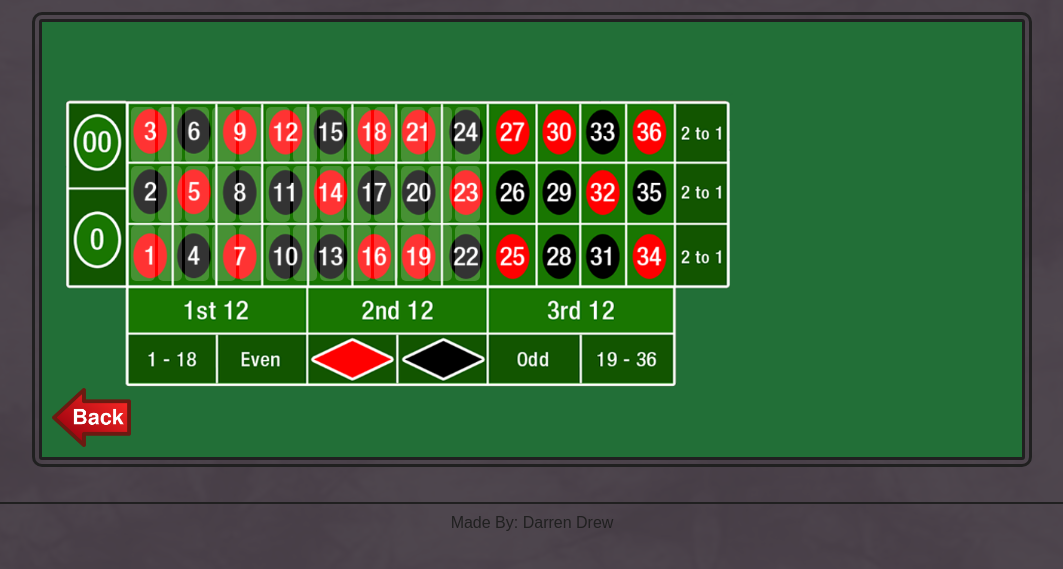
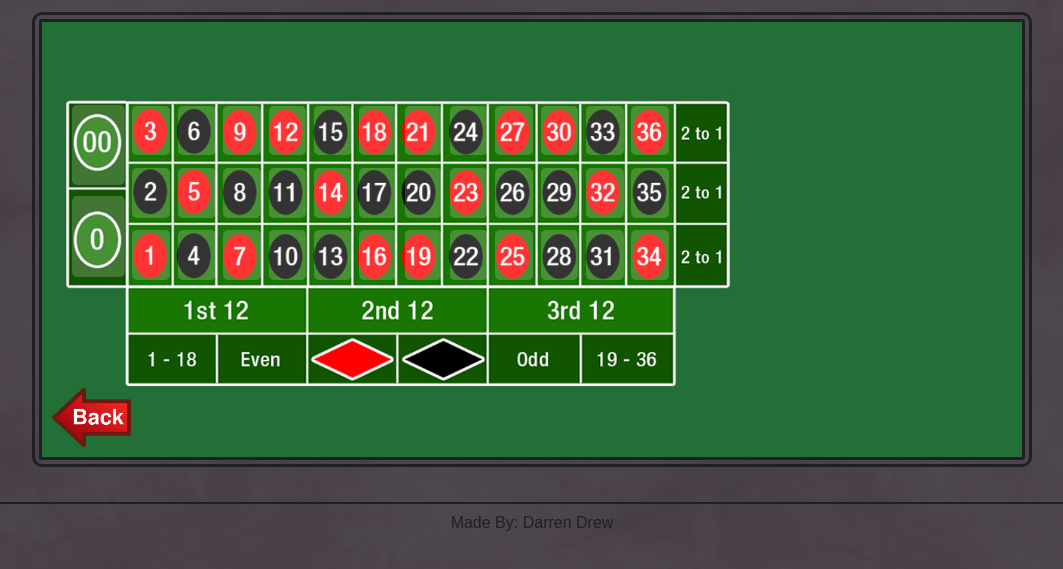
Before and after one commit to DarrenAWF/ConathonsCasino, a plain HTML site: page roulette.html in a window 1280 px wide. Shown: the part 63-632 px from the top of the page, without its empty margins (108-1171 px from the left). Drawn offline with Linux system fonts and the light colour scheme.

Commit message:
roulette

```diff
--- a/casino.js
+++ b/casino.js
@@ -64,3 +64,7 @@ function talk() {
     prevBubble = randBubble;
     prevSpeech = randSpeech;
 }
+
+function roulette(choice){
+    alert(choice);
+}
--- a/casinoStyleSheet.css
+++ b/casinoStyleSheet.css
@@ -3,7 +3,6 @@
 }
 
 body {
-    /*background-color: rgb(83, 74, 83);*/
     background-image: url("images/backgroundPattern.png");
 }
 
@@ -125,8 +124,8 @@ body {
     top: 33%;
     left: 22%;
     z-index: 1;
-    font-size: 20px;
-    width: 230px;
+    font-size: 130%;
+    width: 37%;
 }
 
 hr {
@@ -249,11 +248,31 @@ footer {
 }
 
 .rouletteButtonContainer {
-    top: 19.5%;
-    left: 9%;
+    top: 19.2%;
+    left: 9.2%;
     position: relative;
     display: grid;
-    grid-template-columns: repeat(13, calc(33.3% / 13 - 1px));
-    grid-gap: 3px;
+    grid-template-columns: repeat(12, calc(50% / 13));
+    grid-gap: 7% 0.787%;
     height: 40%;
 }
+
+.rouletteButtonContainerZeros {
+    top: 19%;
+    left: 3%;
+    position: absolute;
+    display: flex;
+    flex-direction: column;
+    justify-content: space-between;
+    align-items: center;
+    height: 42%;
+    width: 5.4%;
+}
+
+.zeros {
+    height: 100%;
+    width: 100%;
+    margin-bottom: 20%;
+}
+
+/*background-color: #125500;*/
--- a/roulette.html
+++ b/roulette.html
@@ -20,46 +20,48 @@
         <img class="map" src="images/rouletteTable.png">
         <a href="main.html"><img class="return" src="images/return.png"></a>
         <div class="rouletteButtonContainer">
-            <button class="rouletteButton"></button>
-            <button class="rouletteButton"></button>
-            <button class="rouletteButton"></button>
-            <button class="rouletteButton"></button>
-            <button class="rouletteButton"></button>
-            <button class="rouletteButton"></button>
-            <button class="rouletteButton"></button>
-            <button class="rouletteButton"></button>
-            <button class="rouletteButton"></button>
-            <button class="rouletteButton"></button>
-            <button class="rouletteButton"></button>
-            <button class="rouletteButton"></button>
-            <button class="rouletteButton"></button>
-            <button class="rouletteButton"></button>
-            <button class="rouletteButton"></button>
-            <button class="rouletteButton"></button>
-            <button class="rouletteButton"></button>
-            <button class="rouletteButton"></button>
-            <button class="rouletteButton"></button>
-            <button class="rouletteButton"></button>
-            <button class="rouletteButton"></button>
-            <button class="rouletteButton"></button>
-            <button class="rouletteButton"></button>
-            <button class="rouletteButton"></button>
-            <button class="rouletteButton"></button>
-            <button class="rouletteButton"></button>
-            <button class="rouletteButton"></button>
-            <button class="rouletteButton"></button>
-            <button class="rouletteButton"></button>
-            <button class="rouletteButton"></button>
-            <button class="rouletteButton"></button>
-            <button class="rouletteButton"></button>
-            <button class="rouletteButton"></button>
-            <button class="rouletteButton"></button>
-            <button class="rouletteButton"></button>
-            <button class="rouletteButton"></button>
-            <button class="rouletteButton"></button>
-            <button class="rouletteButton"></button>
-            <button class="rouletteButton"></button>
+            <button class="rouletteButton" onclick="roulette(3)"></button>
+            <button class="rouletteButton" onclick="roulette(6)"></button>
+            <button class="rouletteButton" onclick="roulette(9)"></button>
+            <button class="rouletteButton" onclick="roulette(12)"></button>
+            <button class="rouletteButton" onclick="roulette(15)"></button>
+            <button class="rouletteButton" onclick="roulette(18)"></button>
+            <button class="rouletteButton" onclick="roulette(21)"></button>
+            <button class="rouletteButton" onclick="roulette(24)"></button>
+            <button class="rouletteButton" onclick="roulette(27)"></button>
+            <button class="rouletteButton" onclick="roulette(30)"></button>
+            <button class="rouletteButton" onclick="roulette(33)"></button>
+            <button class="rouletteButton" onclick="roulette(36)"></button>
+            <button class="rouletteButton" onclick="roulette(2)"></button>
+            <button class="rouletteButton" onclick="roulette(5)"></button>
+            <button class="rouletteButton" onclick="roulette(8)"></button>
+            <button class="rouletteButton" onclick="roulette(11)"></button>
+            <button class="rouletteButton" onclick="roulette(14)"></button>
+            <button class="rouletteButton" onclick="roulette(17)"></button>
+            <button class="rouletteButton" onclick="roulette(20)"></button>
+            <button class="rouletteButton" onclick="roulette(23)"></button>
+            <button class="rouletteButton" onclick="roulette(26)"></button>
+            <button class="rouletteButton" onclick="roulette(29)"></button>
+            <button class="rouletteButton" onclick="roulette(32)"></button>
+            <button class="rouletteButton" onclick="roulette(35)"></button>
+            <button class="rouletteButton" onclick="roulette(1)"></button>
+            <button class="rouletteButton" onclick="roulette(4)"></button>
+            <button class="rouletteButton" onclick="roulette(7)"></button>
+            <button class="rouletteButton" onclick="roulette(10)"></button>
+            <button class="rouletteButton" onclick="roulette(13)"></button>
+            <button class="rouletteButton" onclick="roulette(16)"></button>
+            <button class="rouletteButton" onclick="roulette(19)"></button>
+            <button class="rouletteButton" onclick="roulette(22)"></button>
+            <button class="rouletteButton" onclick="roulette(25)"></button>
+            <button class="rouletteButton" onclick="roulette(28)"></button>
+            <button class="rouletteButton" onclick="roulette(31)"></button>
+            <button class="rouletteButton" onclick="roulette(34)"></button>
         </div>
+        <div class="rouletteButtonContainerZeros">
+            <button class="rouletteButton zeros" onclick="roulette(37)"></button>
+            <button class="rouletteButton zeros" onclick="roulette(0)"></button>
+        </div>
+        <button class="rollButton">ROLL</button>
     </div>
     <!--FOOTER-------------------------------------------------------->
     <hr>
```
